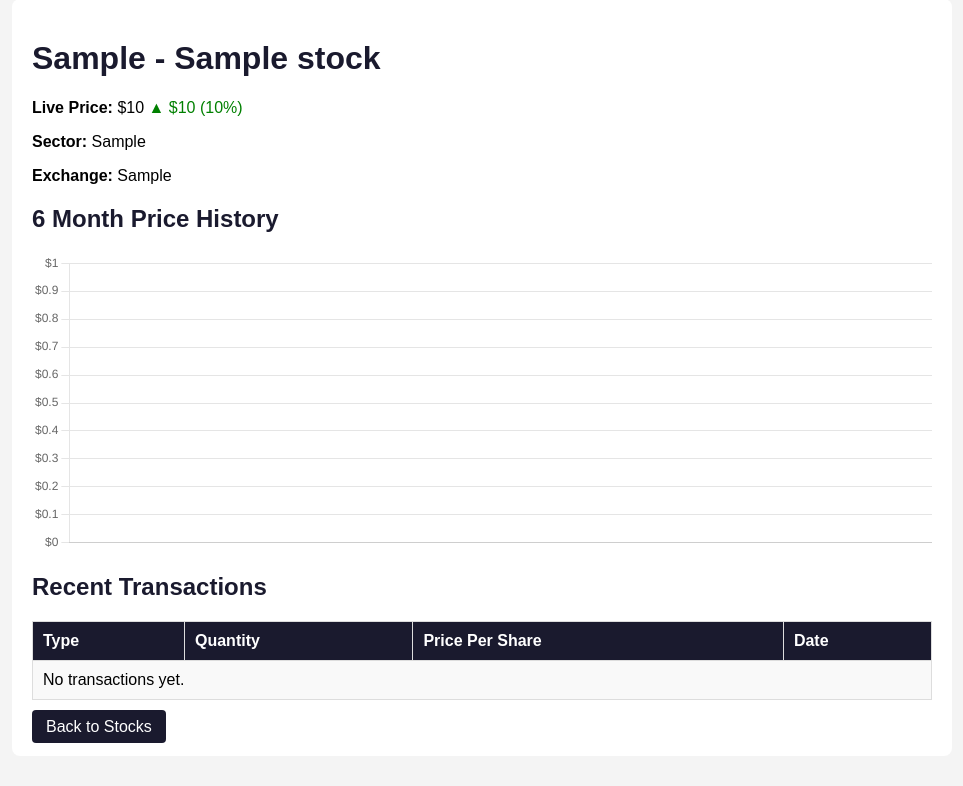
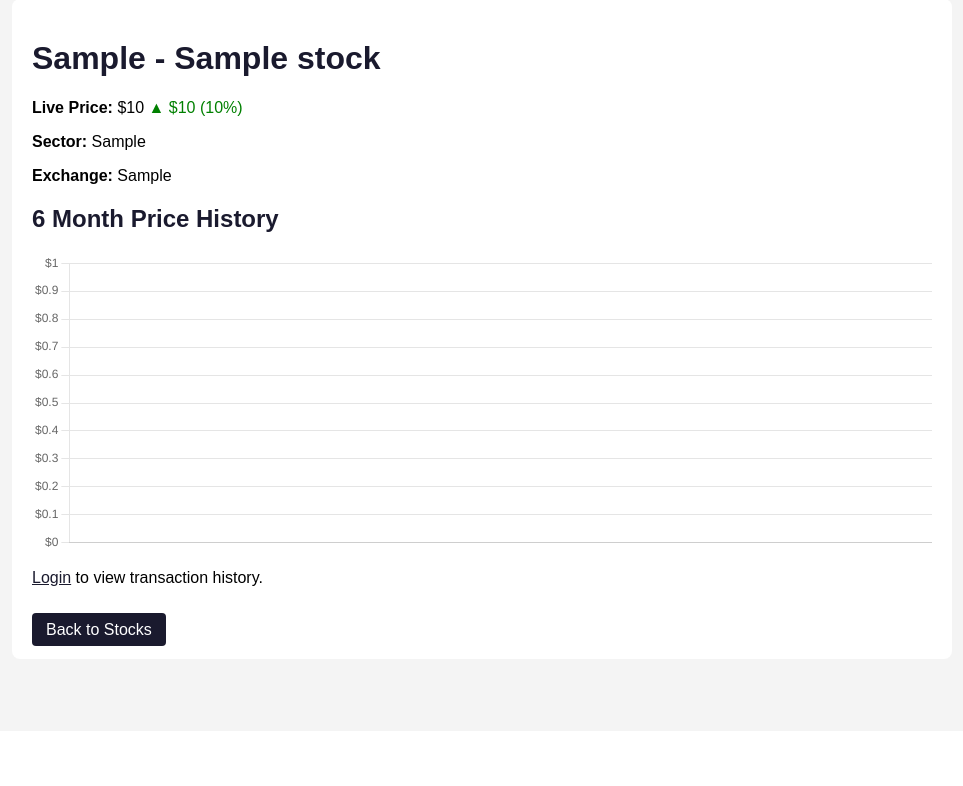
Before and after one commit to shreyj03/cs412, a Django app: template project/templates/project/stock_detail.html in a window 1280 px wide. Shown: the part 69-855 px from the top of the page, without its empty margins (158-1121 px from the left). After the commit the page ends 715 px from the top, so only its background shows below. Run offline with Django 5.2, Linux system fonts and the light colour scheme; tables that the repository leaves empty hold one stand-in row (values such as "Sample post"); the template is opened without the code that fills it: values that come from a table or form of the project are taken from there, most other values are stand-ins (such as "Sample title", 1, 10 or a date in 2020); parts of the project's set-up code (start-up, migrations or seed data) failed here and were passed over.

Commit message:
final project v5

```diff
--- a/project/templates/project/profile_detail.html
+++ b/project/templates/project/profile_detail.html
@@ -4,6 +4,9 @@
 {% extends 'project/base.html' %}
 {% block content %}
 <h1>{{ profile.user.username }}</h1>
+{% if profile.profile_image_url %}
+    <img src="{{ profile.profile_image_url }}" alt="Profile Picture" style="width:100px; height:100px; border-radius:50%; object-fit:cover; margin-bottom:10px;">
+{% endif %}
 <p><strong>Bio:</strong> {{ profile.bio }}</p>
 <a href="{% url 'edit-profile' profile.pk %}" class="btn">Edit Profile</a>
 <h2>Portfolio Summary</h2>
--- a/project/templates/project/stock_detail.html
+++ b/project/templates/project/stock_detail.html
@@ -56,6 +56,7 @@
 </script>
 {% endif %}
 
+{% if request.user.is_authenticated %}
 <h2>Recent Transactions</h2>
 <table>
     <tr>
@@ -75,6 +76,9 @@
     <tr><td colspan="4">No transactions yet.</td></tr>
     {% endfor %}
 </table>
+{% else %}
+<p><a href="{% url 'login' %}">Login</a> to view transaction history.</p>
+{% endif %}
 <br>
 <a href="{% url 'stock-list' %}" class="btn">Back to Stocks</a>
 {% endblock %}
--- /dev/null
+++ b/video_url.txt
@@ -0,0 +1 @@
+https://www.youtube.com/watch?v=a1atS5XM7wg
```
Also changed, not shown: 1 other file.
